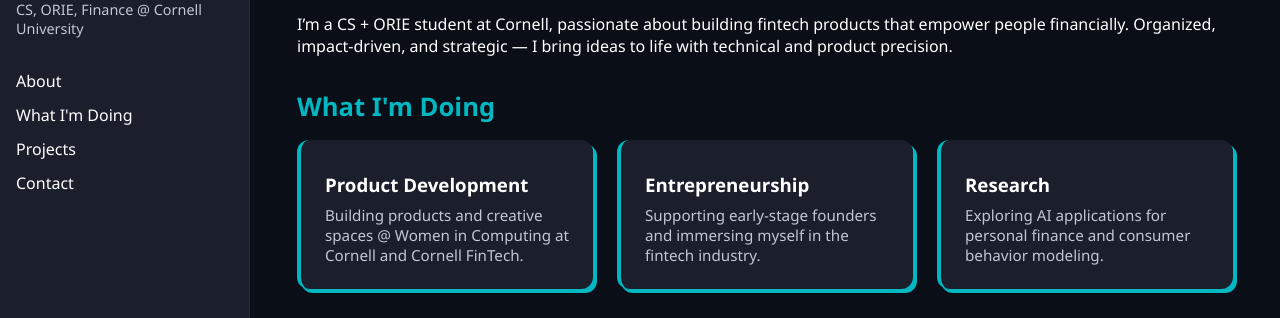
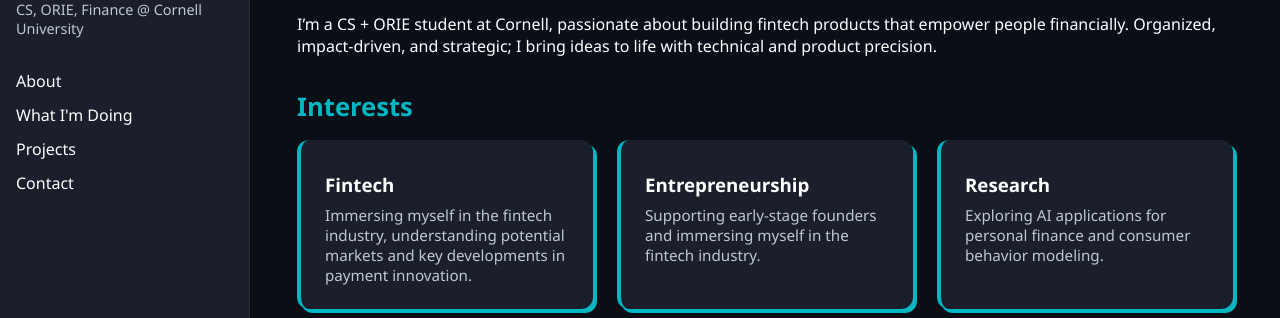
Before and after one commit to saanviibrahim45/saanviibrahim45.github.io, a plain HTML site: page index.html in a window 1280 px wide. Shown: the part 102-420 px from the top of the page. Drawn offline with Linux system fonts and the light colour scheme.

Commit message:
Updated descriptions.

```diff
--- a/index.html
+++ b/index.html
@@ -23,17 +23,18 @@
         <section id="about">
             <h2>About Me</h2>
             <p>I’m a CS + ORIE student at Cornell, passionate about building fintech products that
-                empower people financially. Organized, impact-driven, and strategic — I bring ideas
+                empower people financially. Organized, impact-driven, and strategic; I bring ideas
                 to life with technical and product precision.</p>
         </section>
 
         <section id="doing">
-            <h2>What I'm Doing</h2>
+            <h2>Interests</h2>
             <div class="card-grid">
                 <div class="card">
-                    <h3>Product Development</h3>
+                    <h3>Fintech</h3>
                     <p>
-                        Building products and creative spaces @ Women in Computing at Cornell and Cornell FinTech.
+                        Immersing myself in the fintech industry, understanding potential markets
+                        and key developments in payment innovation.
                     </p>
                 </div>
                 <div class="card">
```
